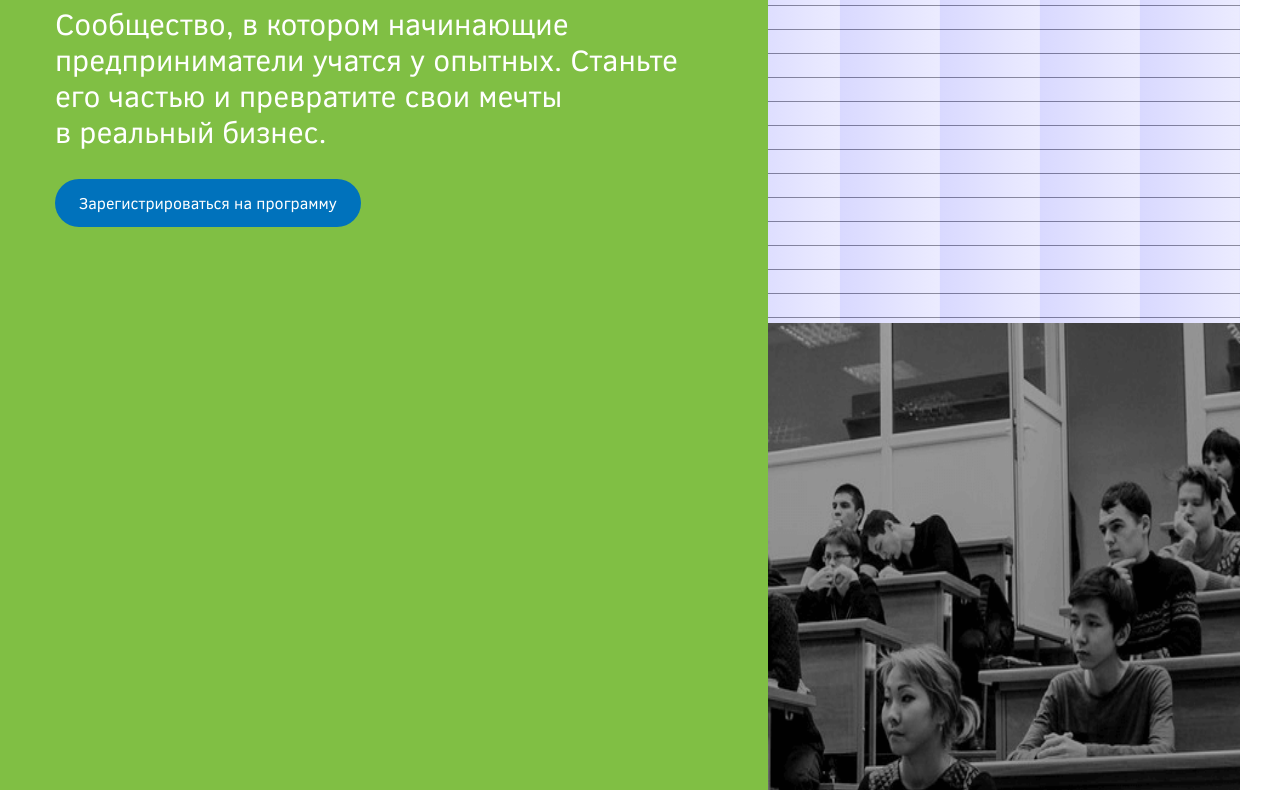
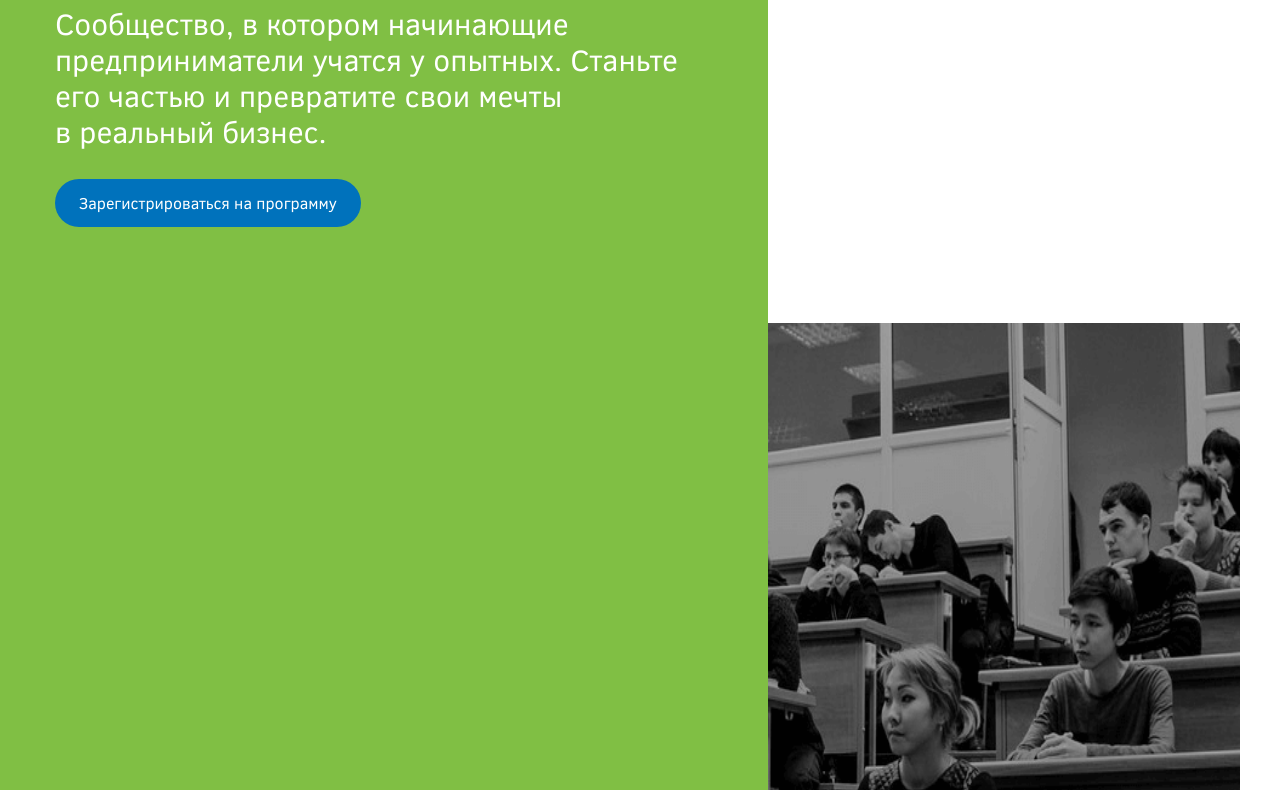
Before and after one commit to mchweb/poligon-website, a website with bundled scripts: page src/index.html in a window 1280 px wide. Shown: the part 395-1185 px from the top of the page. Built offline with nearby package versions, Linux system fonts and the light colour scheme; files whose address does not match are found by name.

Commit message:
Disabel grid.

```diff
--- a/src/scss/layout/_grid.scss
+++ b/src/scss/layout/_grid.scss
@@ -11,8 +11,8 @@ $susy: (
   gutter-position: inside-static,
   global-box-sizing: border-box,
   debug: (
-      image: show,
-      //image: hide,
+      //image: show,
+      image: hide,
       color: rgba(#66f, .25),
       output: background
 
```
Also changed, not shown: build/assets/css/styles.css, src/css/styles.css.
